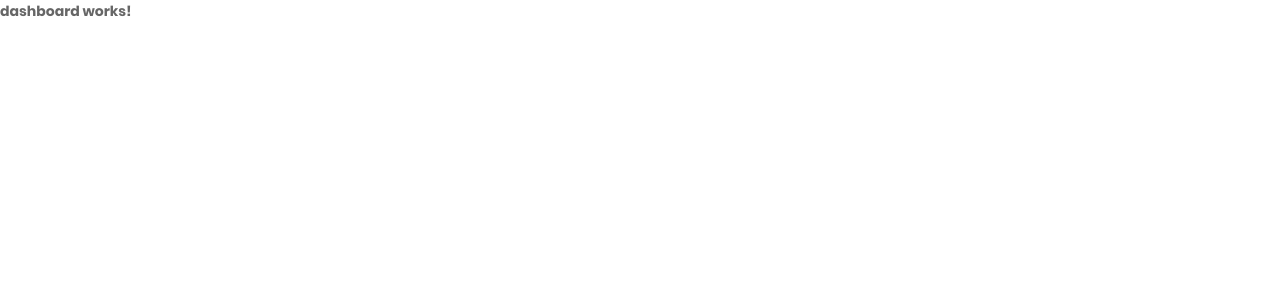
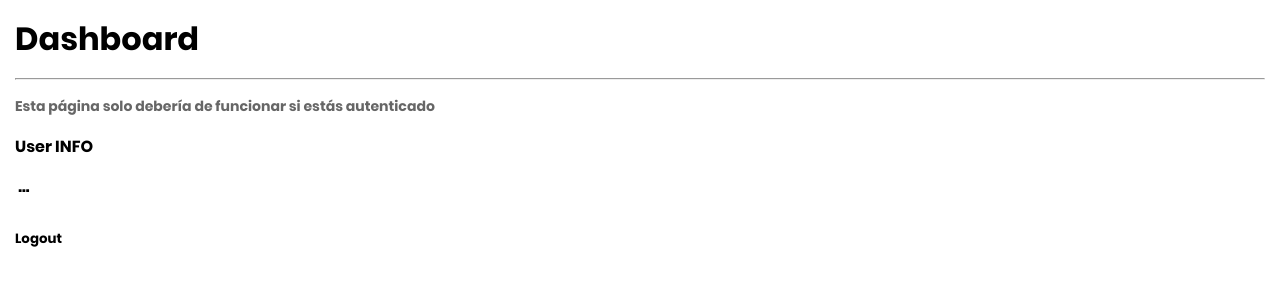
Before and after one commit to Agus-Ca/MEAN-App, an Angular app in the folder FE/: page /dashboard in a window 1280 px wide. Shown: the top 300 px of the page. Built offline with nearby package versions, Linux system fonts and the light colour scheme.

Commit message:
pantalla protegida

```diff
--- a/FE/src/app/auth/pages/login/login.component.ts
+++ b/FE/src/app/auth/pages/login/login.component.ts
@@ -1,5 +1,6 @@
 import { Component } from '@angular/core';
 import { FormBuilder, FormGroup, Validators } from '@angular/forms';
+import { Router } from '@angular/router';
 
 @Component({
   selector: 'app-login',
@@ -10,7 +11,8 @@
 export class LoginComponent {
 
   constructor(
-    private formBuilder: FormBuilder
+    private formBuilder: FormBuilder,
+    private router: Router
   ) { }
 
   miFormulario: FormGroup = this.formBuilder.group({
@@ -22,6 +24,8 @@
   login(): void {
     console.log(this.miFormulario.value);
     console.log(this.miFormulario.valid);
+
+    this.router.navigateByUrl('/dashboard');
   }
 
 }
--- a/FE/src/app/auth/pages/register/register.component.ts
+++ b/FE/src/app/auth/pages/register/register.component.ts
@@ -1,5 +1,6 @@
 import { Component } from '@angular/core';
 import { FormGroup, FormBuilder, Validators } from '@angular/forms';
+import { Router } from '@angular/router';
 
 @Component({
   selector: 'app-register',
@@ -10,7 +11,8 @@
 export class RegisterComponent {
 
   constructor(
-    private formBuilder: FormBuilder
+    private formBuilder: FormBuilder,
+    private router: Router
   ) { }
 
   miFormulario: FormGroup = this.formBuilder.group({
@@ -22,5 +24,7 @@
   register(): void {
     console.log(this.miFormulario.value);
     console.log(this.miFormulario.valid);
+
+    this.router.navigateByUrl('/dashboard');
   }
 }
--- a/FE/src/app/protected/dashboard/dashboard.component.html
+++ b/FE/src/app/protected/dashboard/dashboard.component.html
@@ -1 +1,13 @@
-<p>dashboard works!</p>
+<h1>Dashboard</h1>
+<hr>
+
+<p>
+    Esta página solo debería de funcionar si estás autenticado
+</p>
+
+<h4>User INFO</h4>
+<pre> ... </pre>
+
+<button (click)="logout()">
+    Logout
+</button>
--- a/FE/src/app/protected/dashboard/dashboard.component.ts
+++ b/FE/src/app/protected/dashboard/dashboard.component.ts
@@ -1,16 +1,24 @@
-import { Component, OnInit } from '@angular/core';
+import { Component } from '@angular/core';
+import { Router } from '@angular/router';
 
 @Component({
   selector: 'app-dashboard',
   templateUrl: './dashboard.component.html',
   styles: [
+    `
+      * {
+        margin: 15px;
+      }
+    `
   ]
 })
-export class DashboardComponent implements OnInit {
+export class DashboardComponent {
 
-  constructor() { }
+  constructor(
+    private router: Router
+  ) { }
 
-  ngOnInit(): void {
+  logout(): void {
+    this.router.navigateByUrl('/auth');
   }
-
 }
```
